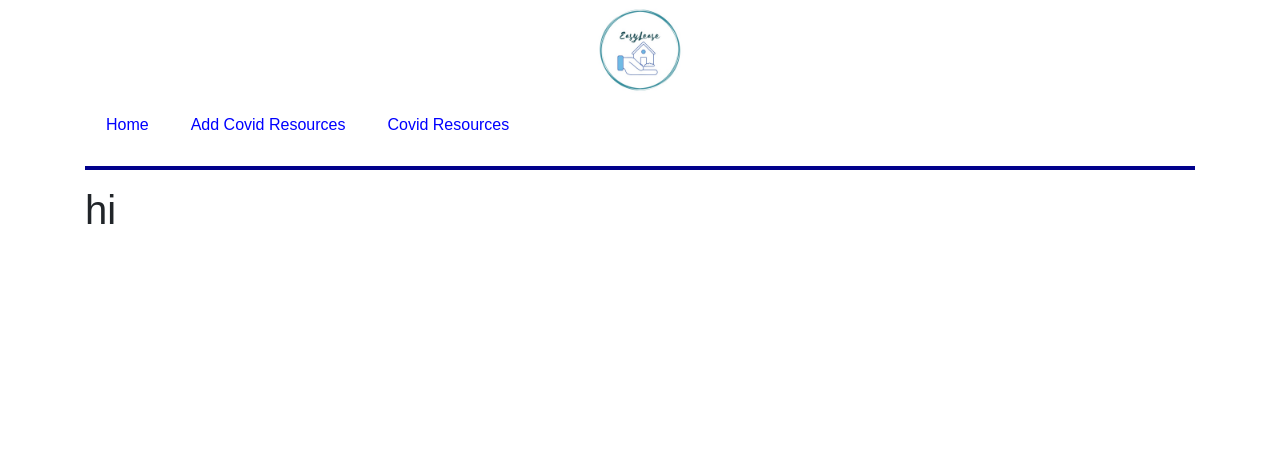
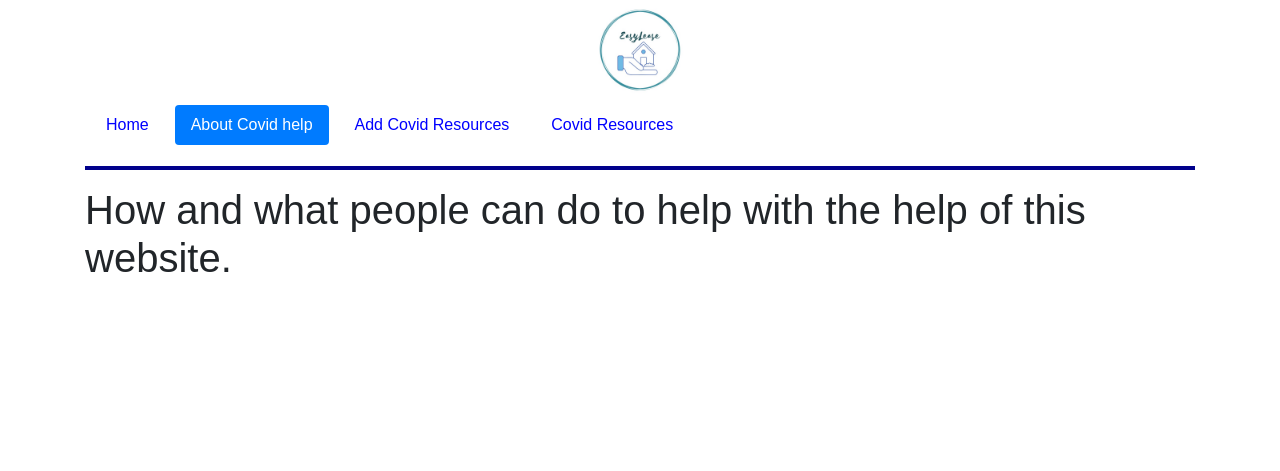
Before and after one commit to yupitsaditya/ghar, a Flask app: page /covidHelp in a window 1280 px wide. Shown: the top 471 px of the page. Run offline with Flask 2, Linux system fonts and the light colour scheme; some libraries are stand-ins or nearby versions.

Commit message:
Added about page to the covid help

```diff
--- a/application/templates/covidHelp.html
+++ b/application/templates/covidHelp.html
@@ -2,5 +2,5 @@
 
 {% block content %}
 
-<h1>hi</h1>
+<h1>How and what people can do to help with the help of this website.</h1>
 {% endblock %}
--- a/application/templates/includes/nav1.html
+++ b/application/templates/includes/nav1.html
@@ -2,6 +2,7 @@
     <nav>
         <ul class="nav nav-pills">
             <li class="nav-item"><a href="/" class="nav-link {% if index %}active{% endif %}">Home</a></li>
+            <li class="nav-item"><a href="/covidHelp" class="nav-link {% if covidHelp %}active{% endif %}">About Covid help</a></li>
             <li class="nav-item"><a href="/addCovidResources" class="nav-link {% if addCovidResources %}active{% endif %}">Add Covid Resources</a></li>
             <li class="nav-item"><a href="/listCovidResources" class="nav-link {% if listCovidResources %}active{% endif %}">Covid Resources</a></li>
 
```
